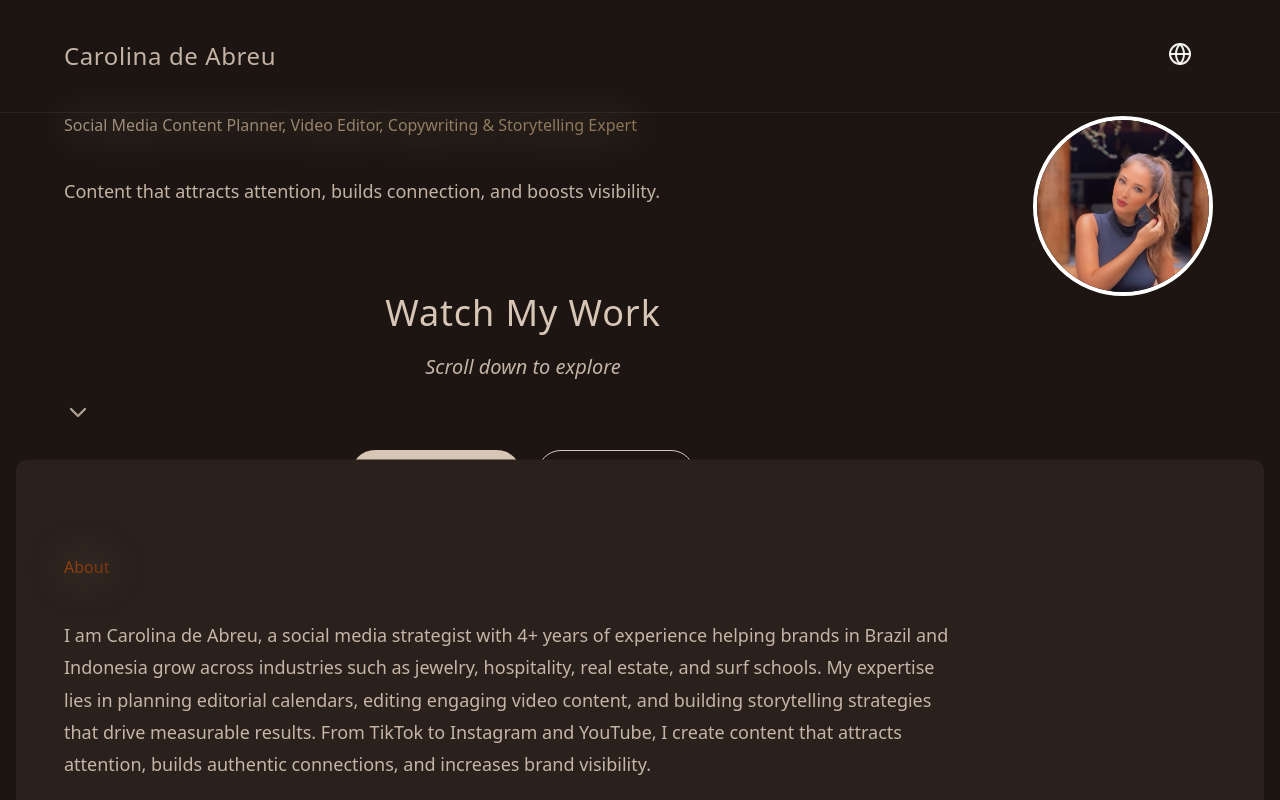
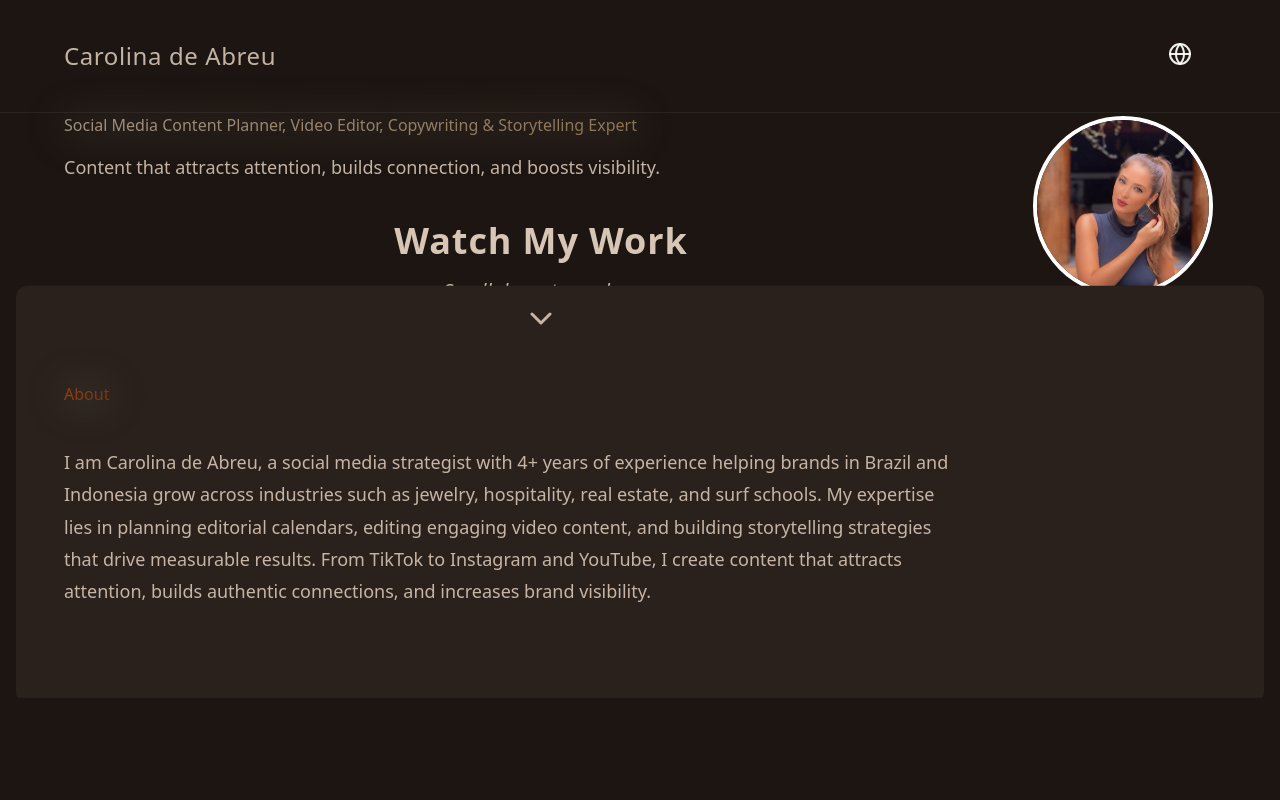
Before and after one commit to caiodcamargo999/rarity_videos, a Next.js app: page / in a window 1280 px wide. Shown: the top 800 px of the page. Built offline with nearby package versions, Linux system fonts and the light colour scheme.

Commit message:
Atualização Portifolio Carolinam

```diff
--- a/src/components/about.tsx
+++ b/src/components/about.tsx
@@ -35,7 +35,7 @@
         >
           <GradientText
             gradient="copper"
-            className="text-2xl sm:text-3xl lg:text-4xl font-extralight tracking-wide text-center lg:text-left mb-6 sm:mb-8 px-4 sm:px-0"
+            className="text-5xl sm:text-6xl lg:text-7xl font-extralight tracking-wide text-center lg:text-left mb-6 sm:mb-8 px-4 sm:px-0"
           >
             {t("aboutTitle")}
           </GradientText>
--- a/src/components/contact.tsx
+++ b/src/components/contact.tsx
@@ -2,7 +2,8 @@
 
 import { motion } from "framer-motion";
 import { useI18n } from "@/lib/i18n";
-import { Box, VStack, Heading, HStack, Button, useColorModeValue } from "@chakra-ui/react";
+import { Box, VStack, Heading, HStack, useColorModeValue } from "@chakra-ui/react";
+import { Instagram } from "lucide-react";
 
 export function Contact() {
   const { t } = useI18n();
@@ -39,7 +40,7 @@
         </motion.div>
 
         <HStack
-          spacing={{ base: "4", sm: "6" }}
+          spacing={{ base: "6", sm: "8" }}
           justify="center"
           flexWrap="wrap"
         >
@@ -48,27 +49,20 @@
             animate={{ opacity: 1, y: 0 }}
             transition={{ duration: 0.6, delay: 0.1 }}
           >
-            <Button
-              size={{ base: "md", sm: "lg" }}
-              bg="brand.lightBrown"
-              color="brand.darkBrown"
-              borderRadius="full"
-              px={{ base: "6", sm: "8", lg: "10" }}
-              py={{ base: "3", sm: "4" }}
-              fontSize={{ base: "sm", sm: "base", lg: "lg" }}
-              _hover={{
-                opacity: 0.9,
-                transform: "translateY(-2px)",
-                boxShadow: "lg",
-              }}
-              transition="all 0.3s ease"
+            <Box
               as="a"
               href="https://www.instagram.com/carolldeabreu/"
               target="_blank"
               rel="noreferrer"
+              _hover={{
+                transform: "scale(1.1)",
+                opacity: 0.8,
+              }}
+              transition="all 0.3s ease"
+              cursor="pointer"
             >
-              {t("instagram")}
-            </Button>
+              <Instagram size={48} color="#d7c5b6" strokeWidth={2} />
+            </Box>
           </motion.div>
 
           <motion.div
@@ -76,29 +70,63 @@
             animate={{ opacity: 1, y: 0 }}
             transition={{ duration: 0.6, delay: 0.2 }}
           >
-            <Button
-              size={{ base: "md", sm: "lg" }}
-              variant="outline"
-              borderColor="brand.lightBrown"
-              color="brand.lightBrown"
-              borderRadius="full"
-              px={{ base: "6", sm: "8", lg: "10" }}
-              py={{ base: "3", sm: "4" }}
-              fontSize={{ base: "sm", sm: "base", lg: "lg" }}
-              _hover={{
-                bg: "brand.lightBrown",
-                color: "brand.darkBrown",
-                transform: "translateY(-2px)",
-                boxShadow: "lg",
-              }}
-              transition="all 0.3s ease"
+            <Box
               as="a"
               href="https://www.linkedin.com/in/carolinaabreu9/"
               target="_blank"
               rel="noreferrer"
+              _hover={{
+                transform: "scale(1.1)",
+                opacity: 0.8,
+              }}
+              transition="all 0.3s ease"
+              cursor="pointer"
             >
-              {t("linkedin")}
-            </Button>
+              <svg
+                width="48"
+                height="48"
+                viewBox="0 0 24 24"
+                fill="none"
+                xmlns="http://www.w3.org/2000/svg"
+              >
+                <path
+                  d="M20.447 20.452h-3.554v-5.569c0-1.328-.027-3.037-1.852-3.037-1.853 0-2.136 1.445-2.136 2.939v5.667H9.351V9h3.414v1.561h.046c.477-.9 1.637-1.85 3.37-1.85 3.601 0 4.267 2.37 4.267 5.455v6.286zM5.337 7.433c-1.144 0-2.063-.926-2.063-2.065 0-1.138.92-2.063 2.063-2.063 1.14 0 2.064.925 2.064 2.063 0 1.139-.925 2.065-2.064 2.065zm1.782 13.019H3.555V9h3.564v11.452zM22.225 0H1.771C.792 0 0 .774 0 1.729v20.542C0 23.227.792 24 1.771 24h20.451C23.2 24 24 23.227 24 22.271V1.729C24 .774 23.2 0 22.222 0h.003z"
+                  fill="#d7c5b6"
+                />
+              </svg>
+            </Box>
+          </motion.div>
+
+          <motion.div
+            initial={{ opacity: 0, y: 20 }}
+            animate={{ opacity: 1, y: 0 }}
+            transition={{ duration: 0.6, delay: 0.3 }}
+          >
+            <Box
+              as="a"
+              href="https://wa.me/212777521023?text=Hey%20Carolina%2C%20I%20want%20to%20know%20more%20about%20your%20social%20media%20content%20planner%20service!"
+              target="_blank"
+              rel="noreferrer"
+              _hover={{
+                transform: "scale(1.1)",
+                opacity: 0.8,
+              }}
+              transition="all 0.3s ease"
+              cursor="pointer"
+            >
+              <svg
+                width="48"
+                height="48"
+                viewBox="0 0 24 24"
+                fill="none"
+                xmlns="http://www.w3.org/2000/svg"
+              >
+                <path
+                  d="M17.472 14.382c-.297-.149-1.758-.867-2.03-.967-.273-.099-.471-.148-.67.15-.197.297-.767.966-.94 1.164-.173.199-.347.223-.644.075-.297-.15-1.255-.463-2.39-1.475-.883-.788-1.48-1.761-1.653-2.059-.173-.297-.018-.458.13-.606.134-.133.298-.347.446-.52.149-.174.198-.298.298-.497.099-.198.05-.371-.025-.52-.075-.149-.669-1.612-.916-2.207-.242-.579-.487-.5-.669-.51-.173-.008-.371-.01-.57-.01-.198 0-.52.074-.792.372-.272.297-1.04 1.016-1.04 2.479 0 1.462 1.065 2.875 1.213 3.074.149.198 2.096 3.2 5.077 4.487.709.306 1.262.489 1.694.625.712.227 1.36.195 1.871.118.571-.085 1.758-.719 2.006-1.413.248-.694.248-1.289.173-1.413-.074-.124-.272-.198-.57-.347m-5.421 7.403h-.004a9.87 9.87 0 01-5.031-1.378l-.361-.214-3.741.982.998-3.648-.235-.374a9.86 9.86 0 01-1.51-5.26c.001-5.45 4.436-9.884 9.888-9.884 2.64 0 5.122 1.03 6.988 2.898a9.825 9.825 0 012.893 6.994c-.003 5.45-4.437 9.884-9.885 9.884m8.413-18.297A11.815 11.815 0 0012.05 0C5.495 0 .16 5.335.157 11.892c0 2.096.547 4.142 1.588 5.945L.057 24l6.305-1.654a11.882 11.882 0 005.683 1.448h.005c6.554 0 11.89-5.335 11.893-11.893A11.821 11.821 0 0020.885 3.488"
+                  fill="#d7c5b6"
+                />
+              </svg>
+            </Box>
           </motion.div>
         </HStack>
       </VStack>
--- a/src/components/hero.tsx
+++ b/src/components/hero.tsx
@@ -7,7 +7,7 @@
 import { ResponsiveFloatingVideo } from "./floating-video";
 import { ChevronDown } from "lucide-react";
 import { GradientText } from "./gradient-text";
-import { Instagram, Linkedin } from "lucide-react";
+
 
 export function Hero() {
   const { t } = useI18n();
@@ -18,12 +18,12 @@
   };
 
   return (
-         <section className="px-4 sm:px-6 lg:px-8 pt-12 sm:pt-16 lg:pt-20 pb-16 sm:pb-20 lg:pb-24">
+                                       <section className="px-4 sm:px-6 lg:px-8 pt-4 sm:pt-6 lg:pt-8 pb-8 sm:pb-12 lg:pb-16">
       <Box
         display="flex"
         flexDirection={{ base: "column", lg: "row" }}
         alignItems={{ base: "center", lg: "flex-start" }}
-        gap={{ base: "8", lg: "12" }}
+                    gap={{ base: "2", lg: "3" }}
         maxW="6xl"
         mx="auto"
       >
@@ -47,7 +47,7 @@
            order={{ base: 2, lg: 1 }}
            align={{ base: "center", lg: "flex-start" }}
            textAlign={{ base: "center", lg: "left" }}
-           spacing={{ base: "6", sm: "8", lg: "10" }} // Increased spacing for better mobile layout
+                       spacing={{ base: "2", sm: "3", lg: "4" }} // Much tighter spacing
            flex="1"
            px={{ base: "6", sm: "8", lg: "0" }}
            w="full" // Full width for proper centering
@@ -60,7 +60,7 @@
           >
                                                                                                                                                                               <GradientText
                              gradient="brown"
-                            className="text-6xl sm:text-7xl lg:text-8xl xl:text-9xl 2xl:text-[10rem] font-extralight leading-tight tracking-tight max-w-6xl"
+                             className="text-8xl sm:text-9xl lg:text-[10rem] xl:text-[12rem] 2xl:text-[14rem] font-extralight leading-tight tracking-tight max-w-6xl"
                            >
                             {t("heroTitle")}
                           </GradientText>
@@ -99,15 +99,17 @@
                   transform: "translateY(-2px)",
                 }}
                 transition="all 0.3s ease"
-               mt={{ base: "8", sm: "10" }}
+                mt={{ base: "3", sm: "4" }}
                 w="full" // Full width for proper centering
+                position="relative" // CRITICAL: Needed for absolute positioning of arrow
+                                 pb="4" // Minimal bottom padding
               >
                                {/* Watch my Work Text */}
                 <Text
                   fontSize={{ base: "2xl", sm: "3xl", lg: "4xl" }} // Bigger, more prominent
-                 fontWeight="400" // Bolder for better visibility
+                  fontWeight="600" // Bolder for better visibility
                   color={textColor}
-                 mb="3" // Proper spacing
+                  mb="2" // Tighter spacing
                   letterSpacing="wide"
                   opacity="1"
                   textAlign="center" // Always center
@@ -122,71 +124,35 @@
                  color={textColor}
                  fontStyle="italic"
                  fontWeight="300"
-                 mb="4" // Space before arrow
+                                   mb="1" // Minimal space before arrow
                  textAlign="center" // Always center
                >
                  {t("scrollDownToExplore")}
                </Text>
 
                                {/* Animated Arrow - Centered below the text */}
+                <Box
+                  position="absolute"
+                  bottom="-10px"
+                  left="50%"
+                  transform="translateX(-50%)"
+                  zIndex="9999"
+                  display="flex"
+                  justifyContent="center"
+                >
                   <motion.div
                     animate={{ y: [0, 6, 0] }}
                     transition={{ duration: 2, repeat: Infinity, ease: "easeInOut" }}
-                 display="flex"
-                 justifyContent="center" // Always center
-                 mb="2"
                   >
                     <ChevronDown
-                   size={28} // Slightly bigger for better visibility
+                      size={36} // Even bigger for better visibility
                       color="#d7c5b6"
-                   style={{ opacity: 0.8 }}
+                      style={{ opacity: 0.9 }}
                     />
                   </motion.div>
+                </Box>
 
-               {/* Social Media Buttons */}
-               <HStack spacing="4" mt="6" justify="center">
-                 <Button
-                   as="a"
-                   href="https://www.instagram.com/carolina_de_abreu"
-                   target="_blank"
-                   rel="noopener noreferrer"
-                   leftIcon={<Instagram size={20} />}
-                   bg="brand.lightBrown"
-                   color="brand.darkBrown"
-                   _hover={{
-                     bg: "brand.accent",
-                     transform: "translateY(-2px)",
-                   }}
-                   transition="all 0.3s ease"
-                   size="lg"
-                   borderRadius="full"
-                   px="6"
-                 >
-                   {t("instagram")}
-                 </Button>
 
-                 <Button
-                   as="a"
-                   href="https://www.linkedin.com/in/carolina-de-abreu"
-                   target="_blank"
-                   rel="noopener noreferrer"
-                   leftIcon={<Linkedin size={20} />}
-                   variant="outline"
-                   borderColor="brand.lightBrown"
-                   color="brand.lightBrown"
-                   _hover={{
-                     bg: "brand.lightBrown",
-                     color: "brand.darkBrown",
-                     transform: "translateY(-2px)",
-                   }}
-                   transition="all 0.3s ease"
-                   size="lg"
-                   borderRadius="full"
-                   px="6"
-                 >
-                   {t("linkedin")}
-                 </Button>
-               </HStack>
              </Box>
           </motion.div>
         </VStack>
--- a/src/lib/i18n.tsx
+++ b/src/lib/i18n.tsx
@@ -118,8 +118,10 @@
 
 export function I18nProvider({ children }: { children: ReactNode }) {
   const [locale, setLocale] = useState<Locale>("en");
+  const [mounted, setMounted] = useState(false);
 
   useEffect(() => {
+    setMounted(true);
     const stored = typeof window !== "undefined" ? (localStorage.getItem("locale") as Locale | null) : null;
     if (stored && ["en", "pt", "es", "ar"].includes(stored)) {
       setLocale(stored);
@@ -127,12 +129,12 @@
   }, []);
 
   useEffect(() => {
-    if (typeof window !== "undefined") {
+    if (mounted && typeof window !== "undefined") {
       localStorage.setItem("locale", locale);
       document.documentElement.dir = getDir(locale);
       document.documentElement.lang = locale;
     }
-  }, [locale]);
+  }, [locale, mounted]);
 
   const value = useMemo<I18nContextValue>(() => {
     const dict = dictionaries[locale];
```
Lines whose indentation alone changed are shown as unchanged.
